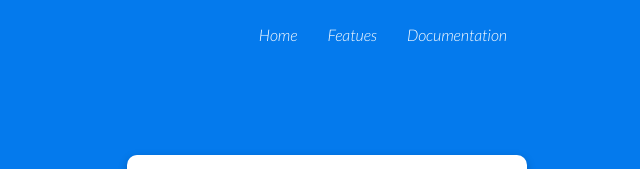
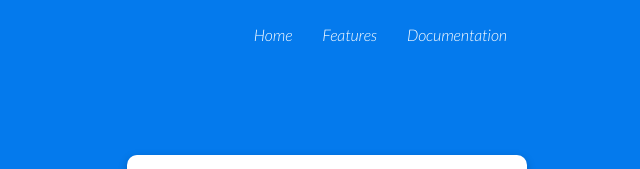
Before and after one commit to russSherm/cloud-hosting-platform, a plain HTML site: page index.html in a window 1280 px wide. Shown: the top 169 px of the page, 628-1268 px from the left. Drawn offline with Linux system fonts and the light colour scheme.

Commit message:
fix features typo

```diff
--- a/index.html
+++ b/index.html
@@ -17,7 +17,7 @@
             <nav>
                 <ul>
                     <li><a href="index.html">Home</a></li>
-                    <li><a href="features.html">Featues</a></li>
+                    <li><a href="features.html">Features</a></li>
                     <li><a href="docs.html">Documentation</a></li>
                 </ul>
             </nav>
```
